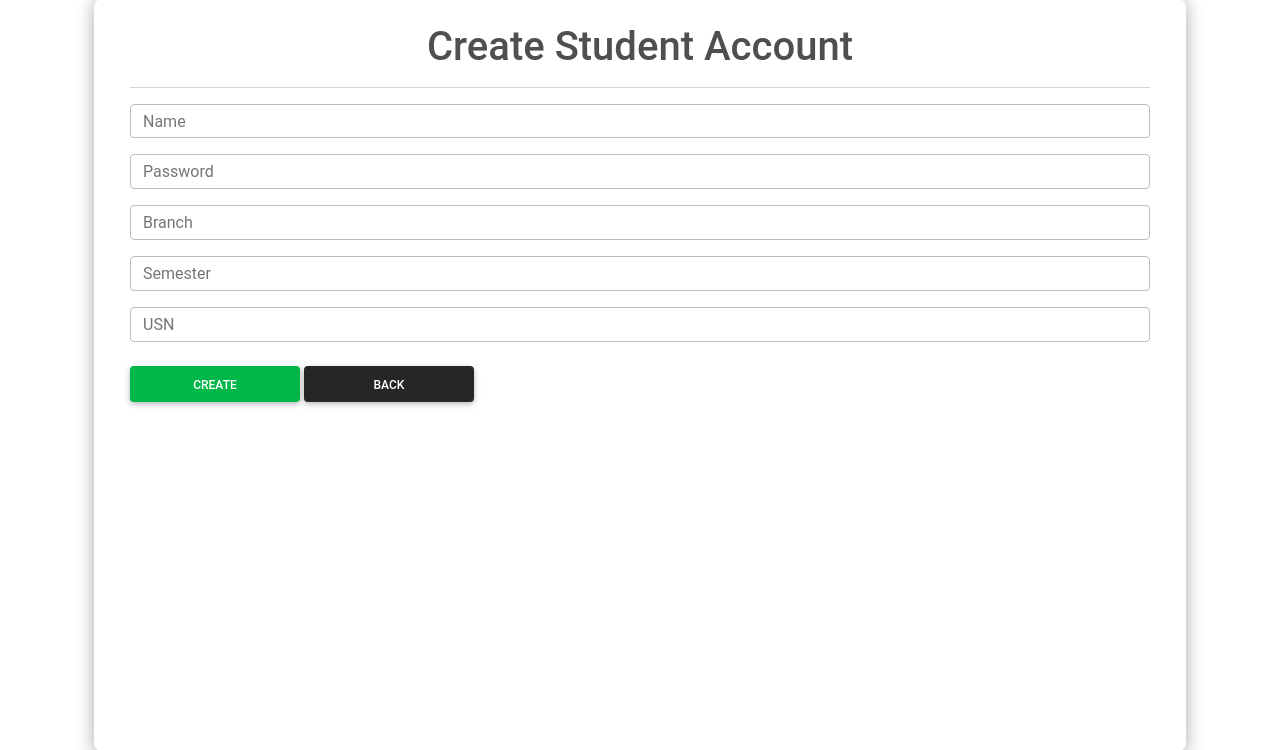
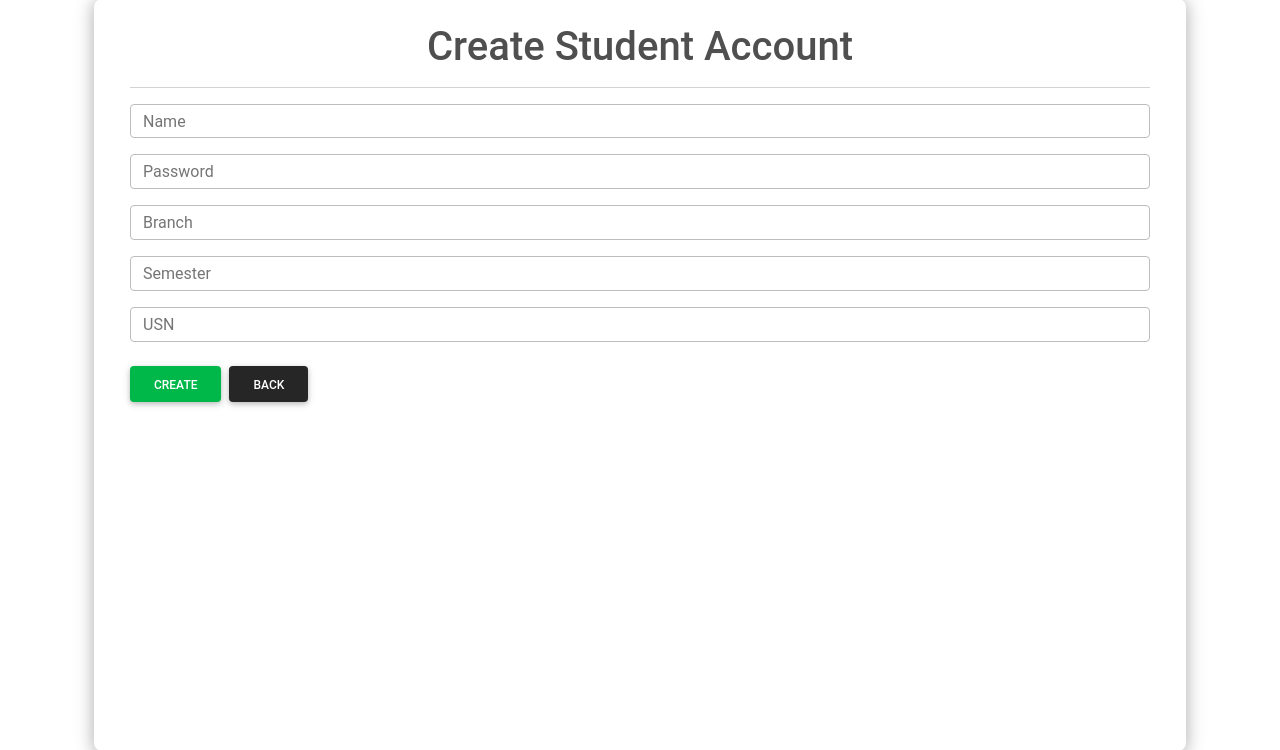
Before and after one commit to MohammedMusaddiq/amani, a Django app: page /cadmin/create_student_account/ in a window 1280 px wide. Shown: the part 84-834 px from the top of the page. Run offline with Django 4.2, Linux system fonts and the light colour scheme; the visitor is signed in with stand-in values (Sample User, id 1); some libraries are stand-ins or nearby versions.

Commit message:
date 30 july update 1

```diff
--- a/cadmin/templates/cadmin/create_student_account.html
+++ b/cadmin/templates/cadmin/create_student_account.html
@@ -33,8 +33,8 @@
                         <form action="{% url 'cadmin:create_student_account' %}" method="post">
                             {% csrf_token %}
                             {{ s_form }}
-                            <input type="submit" class="btn  btn-success mt-2 col-2" value="create">
-                            <a href="{% url 'cadmin:students_list' %}" class="btn btn-dark col-2">back</a>
+                            <input type="submit" class="btn  btn-success mt-2" value="create">
+                            <a href="{% url 'cadmin:students_list' %}" class="btn btn-dark mx-1">back</a>
                         </form>
                     </div>
                 </div>
--- a/cadmin/templates/cadmin/create_teacher_account.html
+++ b/cadmin/templates/cadmin/create_teacher_account.html
@@ -40,8 +40,8 @@
                             <div id="subjects" class="mt-2">
 
                             </div>
-                            <input type="submit" class="btn  btn-success mt-2 col-2" value="create">
-                            <a href="{% url 'cadmin:teacher_list' %}" class="btn btn-dark col-2">back</a>
+                            <input type="submit" class="btn  btn-success mt-2 " value="create">
+                            <a href="{% url 'cadmin:teacher_list' %}" class="btn btn-dark mx-1">back</a>
                         </form>
                     </div>
                 </div>
```
